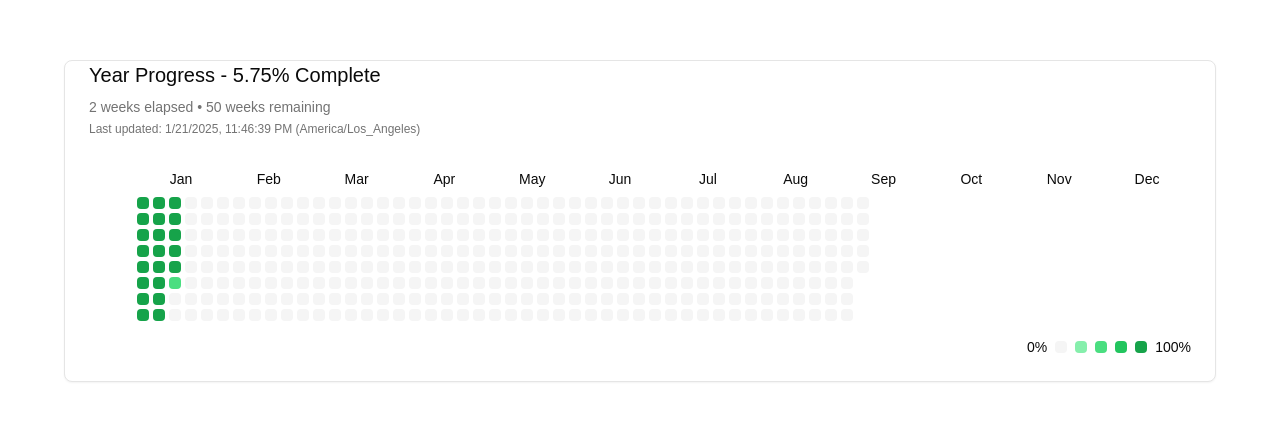
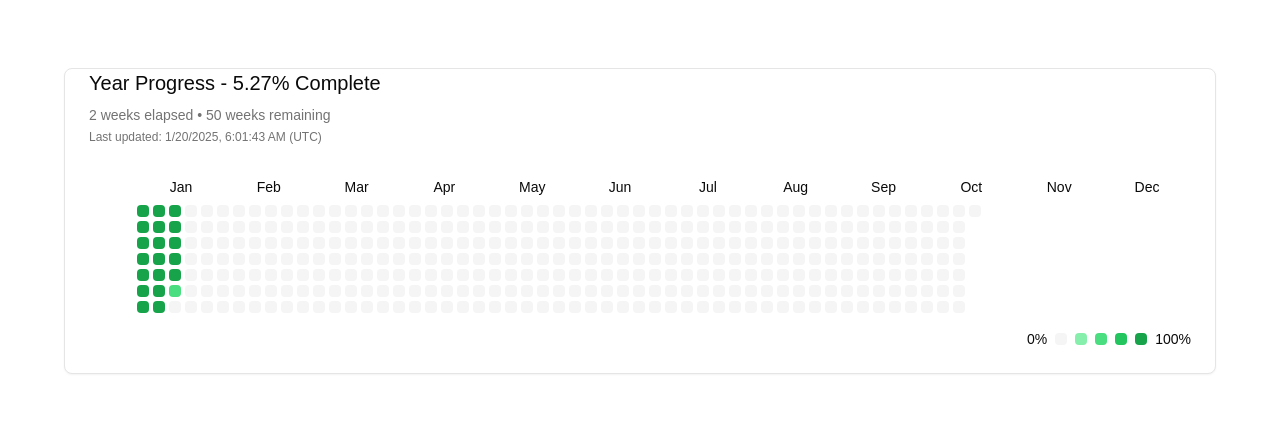
Before and after one commit to sriramkj07/Personalwebsite, a Next.js app: page /yeartracker in a window 1280 px wide. Shown: the part 179-600 px from the top of the page. Built offline with nearby package versions, Linux system fonts and the light colour scheme.

Commit message:
Update YearProgress.tsx

```diff
--- a/app/yeartracker/components/YearProgress.tsx
+++ b/app/yeartracker/components/YearProgress.tsx
@@ -1,44 +1,150 @@
+'use client'
+
 import React, { useState, useEffect } from 'react';
 import { Card, CardContent } from "@/components/ui/card";
 
+const STORAGE_KEY = 'yearProgressState';
+const UPDATE_INTERVAL = 60000;
+
+interface YearProgressState {
+  daysElapsed: number;
+  currentDayProgress: number;
+  progress: number;
+  lastUpdate: string;
+  timezone: string;
+}
+
+const getStorageWithFallback = () => {
+  if (typeof window === 'undefined') return null;
+
+  try {
+    return window.localStorage || {
+      getItem: () => null,
+      setItem: () => null
+    };
+  } catch {
+    return {
+      getItem: () => null,
+      setItem: () => null
+    };
+  }
+};
+
 const YearProgress = () => {
-  const [state, setState] = useState({
-    daysElapsed: 21,
-    currentDayProgress: 0.5,
-    progress: 5.75,
-    lastUpdate: new Date().toISOString(),
-    timezone: "America/Los_Angeles"
-  });
+  const storage = getStorageWithFallback();
+
+  // Helper function to get initial state
+  const getInitialState = (): YearProgressState => {
+    const now = new Date();
+    const startOfYear = new Date(now.getFullYear(), 0, 1);
+    const diff = now.getTime() - startOfYear.getTime();
+    const totalDaysPassed = diff / (1000 * 60 * 60 * 24);
+    const completeDays = Math.floor(totalDaysPassed);
+    const partialDay = totalDaysPassed - completeDays;
+
+    return {
+      daysElapsed: completeDays,
+      currentDayProgress: partialDay,
+      progress: (totalDaysPassed / 365) * 100,
+      lastUpdate: now.toISOString(),
+      timezone: Intl.DateTimeFormat().resolvedOptions().timeZone
+    };
+  };
+
+  const [state, setState] = useState<YearProgressState>(getInitialState);
 
   const months = ['Jan', 'Feb', 'Mar', 'Apr', 'May', 'Jun', 'Jul', 'Aug', 'Sep', 'Oct', 'Nov', 'Dec'];
 
-  const getDayIntensity = (dayNumber) => {
+  const calculateProgress = () => {
+    try {
+      const now = new Date();
+      const startOfYear = new Date(now.getFullYear(), 0, 1);
+      const endOfYear = new Date(now.getFullYear(), 11, 31, 23, 59, 59, 999);
+
+      const diff = now.getTime() - startOfYear.getTime();
+      const totalTime = endOfYear.getTime() - startOfYear.getTime();
+      const totalDaysPassed = diff / (1000 * 60 * 60 * 24);
+      const completeDays = Math.floor(totalDaysPassed);
+      const partialDay = totalDaysPassed - completeDays;
+
+      const newState: YearProgressState = {
+        daysElapsed: completeDays,
+        currentDayProgress: partialDay,
+        progress: (diff / totalTime) * 100,
+        lastUpdate: now.toISOString(),
+        timezone: Intl.DateTimeFormat().resolvedOptions().timeZone
+      };
+
+      setState(newState);
+      storage?.setItem(STORAGE_KEY, JSON.stringify(newState));
+    } catch (error) {
+      console.error('Error calculating progress:', error);
+      setState(getInitialState());
+    }
+  };
+
+  useEffect(() => {
+    calculateProgress();
+    const interval = setInterval(calculateProgress, UPDATE_INTERVAL);
+    return () => clearInterval(interval);
+  }, []);
+
+  const getDayIntensity = (dayNumber: number): string => {
+    // For past days, use green color
     if (dayNumber < state.daysElapsed) return 'bg-green-600';
-    if (dayNumber === state.daysElapsed) return 'bg-green-400';
+
+    // For current day
+    if (dayNumber === state.daysElapsed) {
+      const intensity = Math.floor(state.currentDayProgress * 4);
+      switch (intensity) {
+        case 0: return 'bg-green-300';
+        case 1: return 'bg-green-400';
+        case 2: return 'bg-green-500';
+        case 3: return 'bg-green-600';
+        default: return 'bg-green-300';
+      }
+    }
+
+    // For future days, show muted squares
     return 'bg-muted';
+  };
+
+  const formatDate = (dayNumber: number): string => {
+    const date = new Date(new Date().getFullYear(), 0, dayNumber + 1);
+    return date.toLocaleDateString(undefined, {
+      year: 'numeric',
+      month: 'short',
+      day: 'numeric'
+    });
   };
 
   const generateGrid = () => {
     const days = [];
     const totalDays = 365;
-    const daysPerRow = Math.ceil(totalDays / 52); // Approximately 7 days per row
-    const totalRows = 52; // We want 52 rows for weeks
+    const daysPerWeek = 7;
+    const totalWeeks = Math.ceil(totalDays / daysPerWeek);
 
-    for (let row = 0; row < totalRows; row++) {
+    for (let week = 0; week < totalWeeks; week++) {
       const weekDays = [];
-      for (let day = 0; day < daysPerRow; day++) {
-        const dayNumber = row * daysPerRow + day;
+      for (let day = 0; day < daysPerWeek; day++) {
+        const dayNumber = week * daysPerWeek + day;
         if (dayNumber < totalDays) {
+          const date = formatDate(dayNumber);
+          const completionPercent = dayNumber < state.daysElapsed ? 100 :
+                                   dayNumber === state.daysElapsed ? (state.currentDayProgress * 100).toFixed(1) :
+                                   0;
+
           weekDays.push(
             <div
               key={`day-${dayNumber}`}
               className={`w-3 h-3 rounded-sm ${getDayIntensity(dayNumber)} transition-colors duration-200`}
+              title={`${date} - ${completionPercent}%`}
             />
           );
         }
       }
       days.push(
-        <div key={`week-${row}`} className="flex flex-col gap-1">
+        <div key={`week-${week}`} className="flex flex-col gap-1">
           {weekDays}
         </div>
       );
@@ -55,10 +161,11 @@ const YearProgress = () => {
               Year Progress - {state.progress.toFixed(2)}% Complete
             </div>
             <div className="text-sm text-muted-foreground">
-              2 weeks elapsed • 50 weeks remaining
+              {Math.floor(state.daysElapsed / 7)} weeks elapsed • {52 - Math.floor(state.daysElapsed / 7)} weeks remaining
             </div>
             <div className="text-xs text-muted-foreground mt-1">
-              Last updated: 1/21/2025, 11:46:39 PM (America/Los_Angeles)
+              Last updated: {new Date(state.lastUpdate).toLocaleString()}
+              {state.timezone && ` (${state.timezone})`}
             </div>
           </div>
 
```
